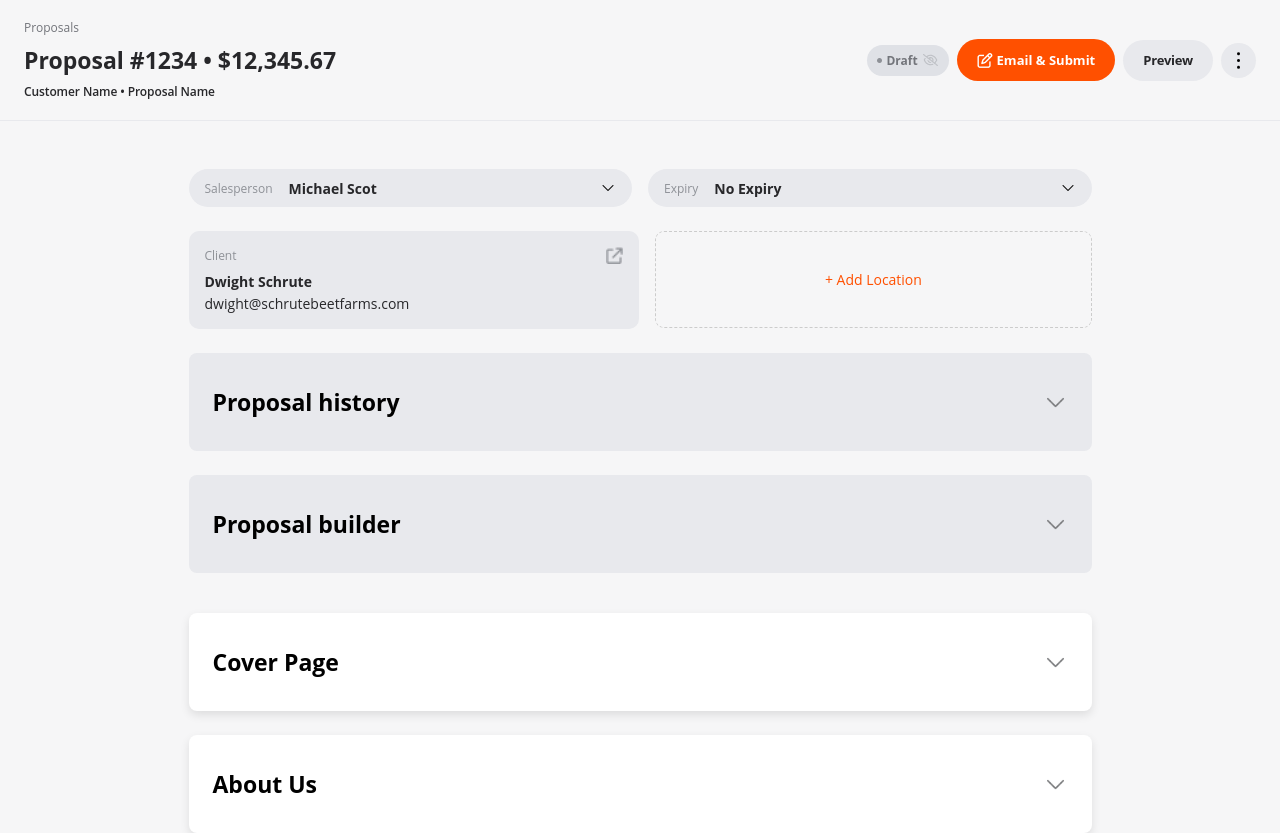
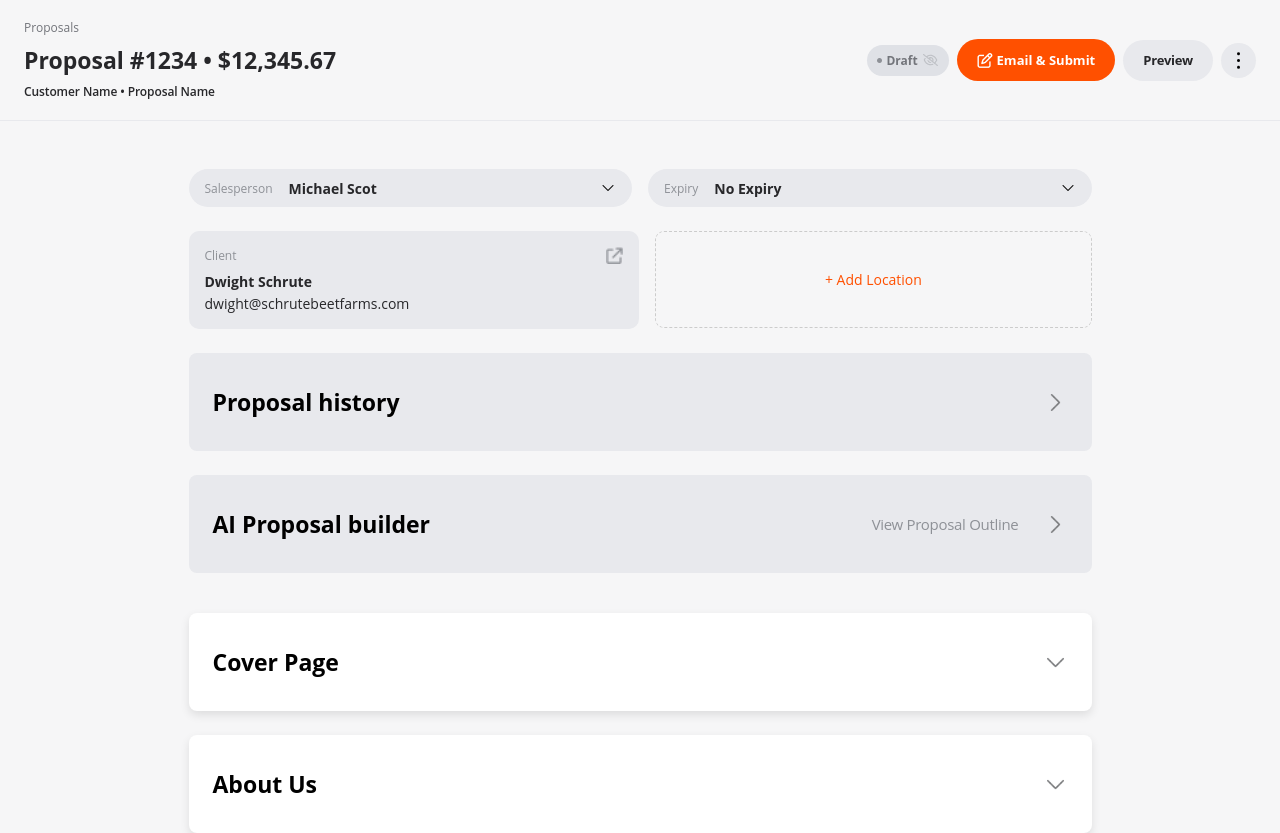
Before and after one commit to ahmedhalac/living-room-portal, an Angular app: page / in a window 1280 px wide. Shown: the top 833 px of the page. Built offline with nearby package versions, Linux system fonts and the light colour scheme.

Commit message:
Accordion fixes

```diff
--- a/src/app/components/client-info/client-info.component.html
+++ b/src/app/components/client-info/client-info.component.html
@@ -19,4 +19,4 @@
 </div>
 
 <app-accordion title="Proposal history" [isDisabled]="true"> </app-accordion>
-<app-accordion title="Proposal builder" [isDisabled]="true"> </app-accordion>
+<app-accordion title="AI Proposal builder" [isDisabled]="true" [shouldShowAdditionalText]="true"> </app-accordion>
--- a/src/app/shared/components/accordion/accordion.component.html
+++ b/src/app/shared/components/accordion/accordion.component.html
@@ -1,7 +1,13 @@
 <div class="accordion" [ngClass]="{ expanded: expanded, collapsed: !expanded, disabled: isDisabled }">
   <div class="accordion-header" (click)="toggle()">
     <h3>{{ title }}</h3>
-    <img src="assets/images/icons/down-arrow.png" alt="Toggle" class="toggle-icon" />
+    <div class="additional-row" *ngIf="shouldShowAdditionalText">
+      <span class="additional-text">View Proposal Outline</span>
+      <img src="assets/images/icons/down-arrow.png" alt="Toggle" class="toggle-icon" [ngClass]="{ disabled: isDisabled }" />
+    </div>
+    <ng-container class="additional-row" *ngIf="!shouldShowAdditionalText">
+      <img src="assets/images/icons/down-arrow.png" alt="Toggle" class="toggle-icon" [ngClass]="{ disabled: isDisabled }" />
+    </ng-container>
   </div>
   <div class="accordion-content" *ngIf="expanded">
     <ng-content></ng-content>
--- a/src/app/shared/components/accordion/accordion.component.scss
+++ b/src/app/shared/components/accordion/accordion.component.scss
@@ -18,6 +18,21 @@
 .accordion.expanded {
   border: none;
   background-color: transparent;
+}
+
+.additional-row {
+  display: flex;
+  flex-direction: row;
+  align-items: center;
+  gap: 24px;
+
+  span {
+    font-size: 15px;
+    font-weight: 500;
+    line-height: 20px;
+    letter-spacing: -0.3px;
+    color: $app-gray-text;
+  }
 }
 
 .accordion.disabled {
@@ -48,6 +63,10 @@
   filter: invert(51%) sepia(5%) saturate(144%) hue-rotate(180deg) brightness(90%);
 }
 
+.toggle-icon.disabled {
+  transform: rotate(-90deg);
+}
+
 .expanded .toggle-icon {
   transform: rotate(180deg);
 }
--- a/src/app/shared/components/accordion/accordion.component.ts
+++ b/src/app/shared/components/accordion/accordion.component.ts
@@ -11,6 +11,7 @@ import { Component, Input } from '@angular/core';
 export class AccordionComponent {
   @Input() title = 'Accordion Title';
   @Input() isDisabled = false;
+  @Input() shouldShowAdditionalText = false;
 
   expanded = false;
 
```
